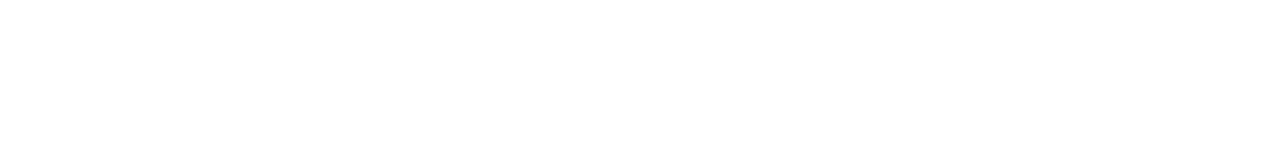
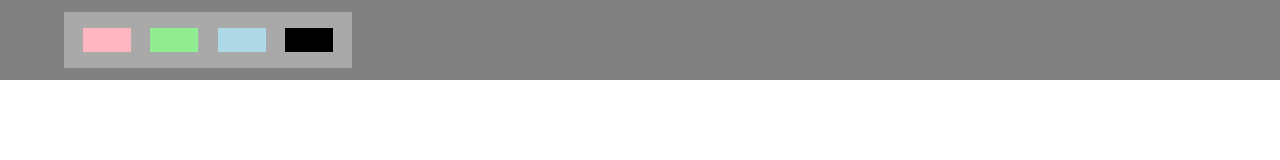
Before and after one commit to nirnaybhardwaj/Projects, a plain HTML site: page Ticket management System/index.html in a window 1280 px wide. Drawn offline with Linux system fonts and the light colour scheme.

Commit message:
first commit

```diff
--- a/Ticket management System/index.html
+++ b/Ticket management System/index.html
@@ -4,9 +4,24 @@
     <meta charset="UTF-8">
     <meta http-equiv="X-UA-Compatible" content="IE=edge">
     <meta name="viewport" content="width=device-width, initial-scale=1.0">
-    <title>Document</title>
+    <title>Ticket Management App</title>
+
+    <link rel="stylesheet" href="./style.css">
 </head>
 <body>
 
+    <!-- Tool- Box container -->
+    <div class="toolbox-cont">
+
+        <div class="toolbox-priorty-cont">
+
+            <div class="light_pink color"></div>
+            <div class="light_green color"></div>
+            <div class="light_blue color"></div>
+            <div class="black color"></div>
+
+        </div>
+
+    </div>
 </body>
 </html>
--- a/Ticket management System/style.css
+++ b/Ticket management System/style.css
@@ -0,0 +1,47 @@
+*{
+    box-sizing: border-box;
+
+}
+body{
+    margin: 0;
+    padding: 0;
+}
+.toolbox-cont{
+    background-color: grey;
+    height: 5rem;
+    display: flex;
+    align-items: center;
+}
+.toolbox-cont >*{
+    margin-left: 4rem;
+}
+
+.toolbox-priorty-cont{
+    height: 3.5rem;
+    width: 18rem;
+    background-color: darkgrey;
+    display: flex;
+    align-items: center;
+    justify-content: space-evenly;
+}
+
+.color{
+    height: 1.5rem;
+    width: 3rem;
+}
+
+.light_pink{
+    background-color: lightpink;
+}
+
+.light_green{
+    background-color: lightgreen;
+}
+
+.light_blue{
+    background-color: lightblue;
+}
+
+.black{
+    background-color: black;
+}
```
